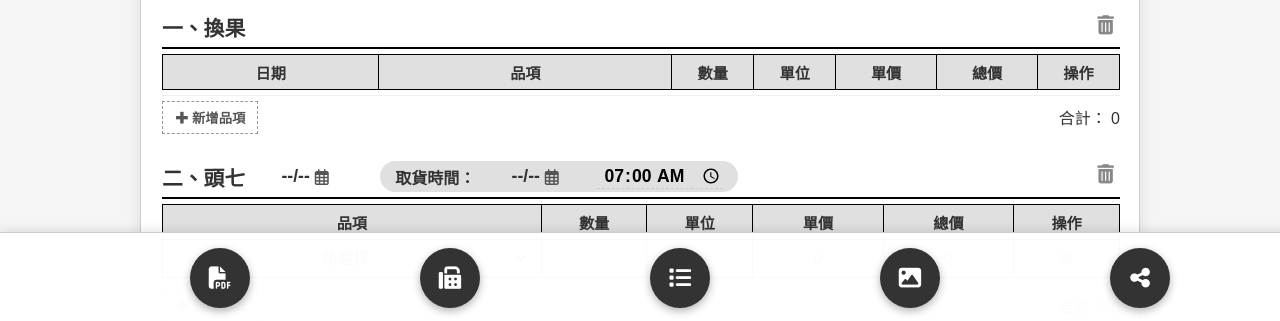
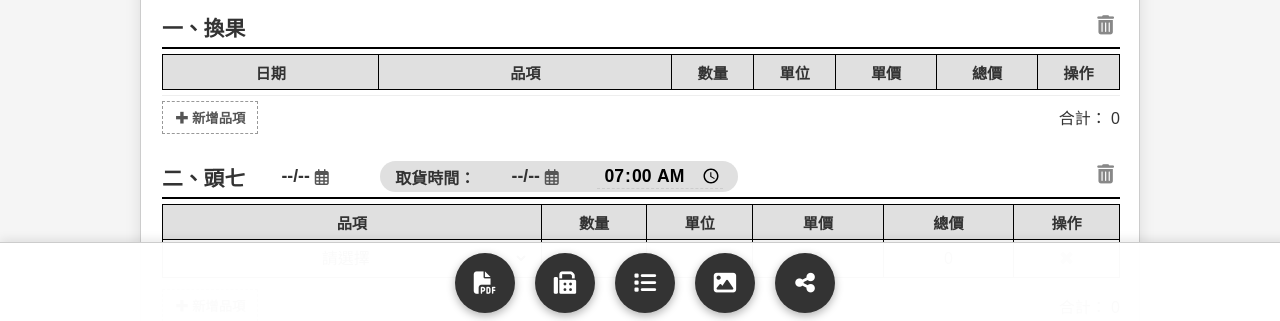
Before and after one commit to kao20300/offeringOrder_japan, a plain HTML site: page index.html in a window 1280 px wide. Shown: the part 477-798 px from the top of the page. Drawn offline with nearby package versions, Linux system fonts and the light colour scheme.

Commit message:
修改功能區按鈕css

```diff
--- a/style.css
+++ b/style.css
@@ -326,7 +326,8 @@ tr.row-warning td { background-color: #ffe6e6 !important; }
     position: fixed; bottom: 0; left: 0; width: 100%;
     background: rgba(255,255,255,0.98);
     border-top: 1px solid #ccc;
-    padding: 10px 0;
+    /* 上下 10px，左右 5px (避免貼邊) */
+    padding: 10px 5px;
     display: flex;
     justify-content: center;
     gap: 20px;
@@ -336,16 +337,7 @@ tr.row-warning td { background-color: #ffe6e6 !important; }
     white-space: nowrap;
     -webkit-overflow-scrolling: touch;
 }
-/* [修正] 手機版底部按鈕優化 */
-    .footer-controls {
-        padding-bottom: calc(15px + env(safe-area-inset-bottom));
-        padding-top: 15px;
-        justify-content: space-evenly;
 
-        /* ▼▼▼ 請修改這裡的數值 ▼▼▼ */
-        padding-left: 40px;  /* 原本 20px，數字越大，按鈕越往中間集中 */
-        padding-right: 40px; /* 原本 20px，建議左右數值設一樣 */
-    }
 .footer-controls::-webkit-scrollbar { display: none; }
 
 .btn-float {
```
